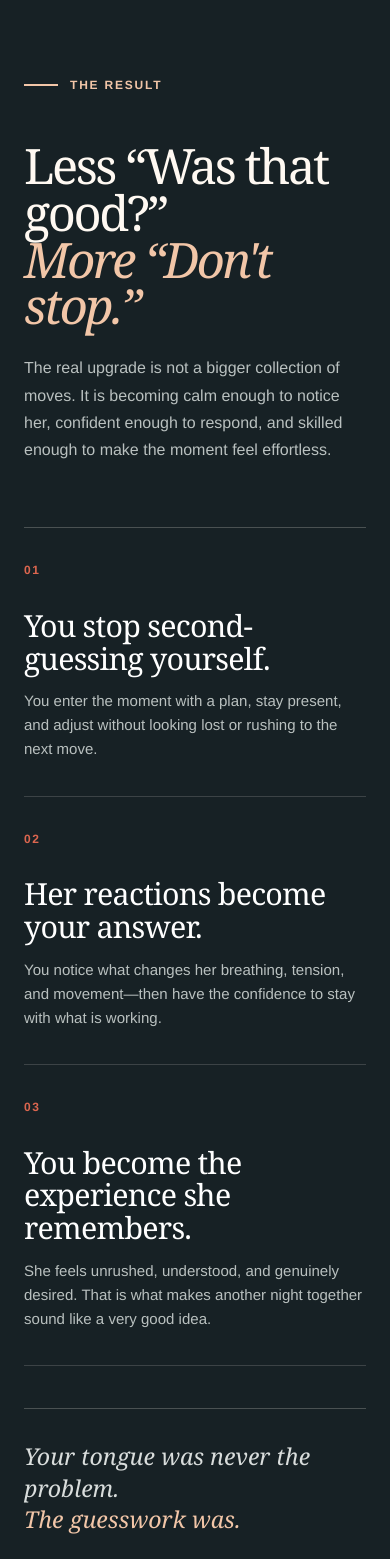
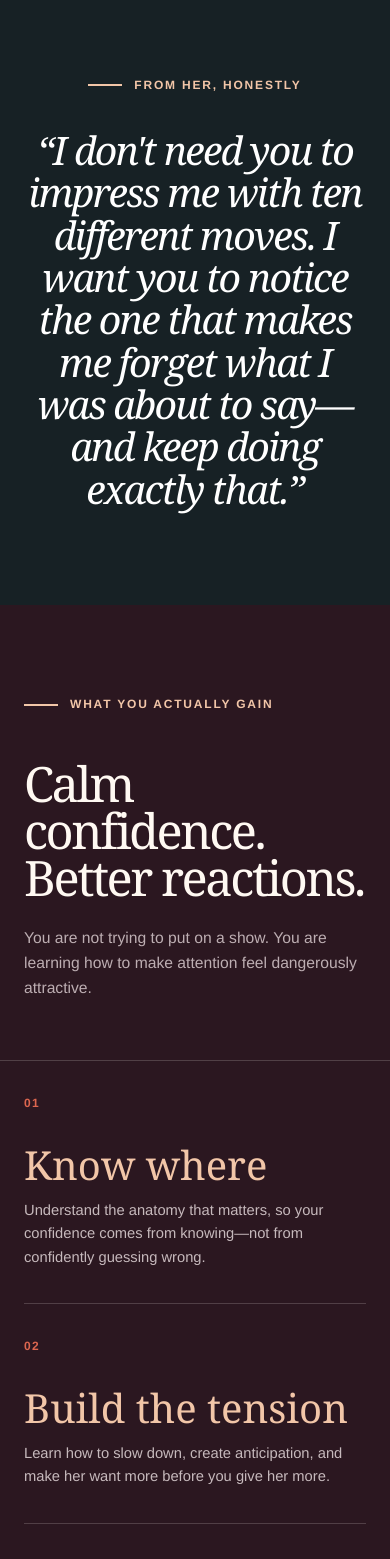
Before and after one commit to viscunlaurentiustorage-eng/Intimacy, a Next.js app: page / in a window 390 px wide. Shown: the part 1240-2799 px from the top of the page. Built offline with nearby package versions, Linux system fonts and the light colour scheme; no server answers.

Commit message:
Simplify second section to a woman-led quote

```diff
--- a/app/globals.css
+++ b/app/globals.css
@@ -63,22 +63,9 @@ h2 { font-size: clamp(3.25rem, 5.5vw, 5.8rem); line-height: .96; }
 .hero-book { width: min(360px, 76%); aspect-ratio: 384/600; position: relative; z-index: 1; overflow: hidden; background: #111; border-radius: 3px; box-shadow: 0 28px 60px rgba(43,23,32,.2); }
 .hero-book img, .offer-book img { object-fit: cover; }
 
-.recognition { padding-top: 135px; padding-bottom: 130px; color: var(--paper); background: #172125; }
-.recognition-heading { display: grid; grid-template-columns: .55fr 1.35fr .75fr; gap: 5vw; align-items: end; }
-.recognition-heading .eyebrow { align-self: start; }
-.recognition-heading h2 { max-width: 720px; margin-bottom: 0; font-size: clamp(3.3rem, 5.4vw, 5.7rem); }
-.recognition-heading h2 em { color: var(--peach); font-weight: 400; }
-.recognition-heading > p:last-child { margin: 0 0 6px; color: #b9c0bf; font-size: 1rem; line-height: 1.7; }
-.result-shift { margin-top: 85px; display: grid; grid-template-columns: repeat(3, 1fr); border-top: 1px solid rgba(255,249,242,.22); }
-.result-shift article { min-height: 300px; padding: 30px 38px 36px 0; border-right: 1px solid rgba(255,249,242,.16); }
-.result-shift article + article { padding-left: 38px; }
-.result-shift article:last-child { border-right: 0; }
-.result-shift article > span { color: var(--coral); font-size: .75rem; font-weight: 800; letter-spacing: .12em; }
-.result-shift h3 { max-width: 310px; margin: 56px 0 18px; color: #fff; font: 400 2rem/1.08 Georgia, serif; letter-spacing: -.025em; }
-.result-shift p { max-width: 330px; margin: 0; color: #b9c0bf; font-size: .94rem; }
-.recognition-close { margin-top: 65px; padding-top: 32px; display: flex; align-items: center; justify-content: space-between; gap: 32px; border-top: 1px solid rgba(255,249,242,.22); }
-.recognition-close p { margin: 0; color: #d9dddc; font: italic 400 1.45rem/1.35 Georgia, serif; }
-.recognition-close strong { color: var(--peach); font-weight: 400; }
+.recognition { min-height: 600px; padding-top: 130px; padding-bottom: 130px; display: flex; flex-direction: column; align-items: center; justify-content: center; color: var(--paper); background: #172125; text-align: center; }
+.recognition .eyebrow { justify-content: center; }
+.recognition blockquote { max-width: 1050px; margin: 12px auto 0; color: #fff; font: italic 400 clamp(2.8rem, 5.25vw, 5.45rem)/1.08 Georgia, serif; letter-spacing: -.045em; }
 
 .method-section { padding: 135px 0 0; color: var(--paper); background: var(--wine); }
 .method-intro { display: grid; grid-template-columns: .75fr 1.1fr .75fr; gap: 6vw; align-items: end; }
@@ -249,16 +236,8 @@ a:focus-visible, summary:focus-visible { outline: 3px solid var(--coral); outlin
   .hero-product { min-height: 450px; margin: 0 0 8px; order: 1; }
   .hero-product::before { width: min(330px, 78vw); height: 82%; }
   .hero-book { width: min(275px, 64vw); }
-  .recognition { padding-top: 90px; padding-bottom: 95px; }
-  .recognition-heading { grid-template-columns: 1fr; gap: 25px; }
-  .recognition-heading h2 { font-size: 3.45rem; }
-  .recognition-heading > p:last-child { max-width: 560px; }
-  .result-shift { margin-top: 58px; grid-template-columns: 1fr; }
-  .result-shift article, .result-shift article + article { min-height: auto; padding: 28px 0 34px; border-right: 0; border-bottom: 1px solid rgba(255,249,242,.16); }
-  .result-shift h3 { max-width: none; margin: 28px 0 14px; font-size: 1.9rem; }
-  .result-shift p { max-width: 560px; }
-  .recognition-close { margin-top: 42px; flex-direction: column; align-items: stretch; }
-  .recognition-close .buy-button { width: 100%; }
+  .recognition { min-height: 520px; padding-top: 90px; padding-bottom: 95px; }
+  .recognition blockquote { font-size: clamp(2.45rem, 10vw, 3.65rem); }
   .method-section { padding-top: 90px; }
   .method-intro { grid-template-columns: 1fr; gap: 24px; }
   .method-intro > p:last-child { grid-column: auto; }
@@ -321,7 +300,7 @@ a:focus-visible, summary:focus-visible { outline: 3px solid var(--coral); outlin
 
 @media (max-width: 410px) {
   .hero h1 { font-size: 3.25rem; }
-  .recognition-heading h2, .method-intro h2, .preview-intro h2, .outcomes-heading h2, .inside-heading h2, .offer-copy h2, .faq-heading h2, .closing-section h2 { font-size: 3.05rem; }
+  .method-intro h2, .preview-intro h2, .outcomes-heading h2, .inside-heading h2, .offer-copy h2, .faq-heading h2, .closing-section h2 { font-size: 3.05rem; }
   .outcomes-grid { grid-template-columns: 1fr; }
   .outcomes-grid article { min-height: 190px; }
   .hero-product { min-height: 430px; }
--- a/app/page.tsx
+++ b/app/page.tsx
@@ -5,12 +5,6 @@ const checkoutUrl =
   process.env.NEXT_PUBLIC_PAYHIP_CHECKOUT_URL ||
   "https://payhip.com/buy?s=1&cart_links%5B%5D=035Rp&qty%5B035Rp%5D=1";
 const displayPrice = process.env.NEXT_PUBLIC_EBOOK_PRICE || "$9.99";
-
-const resultShift = [
-  { title: "You stop second-guessing yourself.", text: "You enter the moment with a plan, stay present, and adjust without looking lost or rushing to the next move." },
-  { title: "Her reactions become your answer.", text: "You notice what changes her breathing, tension, and movement—then have the confidence to stay with what is working." },
-  { title: "You become the experience she remembers.", text: "She feels unrushed, understood, and genuinely desired. That is what makes another night together sound like a very good idea." },
-];
 
 const method = [
   { number: "01", title: "Know where", text: "Understand the anatomy that matters, so your confidence comes from knowing—not from confidently guessing wrong." },
@@ -89,13 +83,8 @@ export default function Home() {
       </section>
 
       <section className="recognition section-shell">
-        <div className="recognition-heading">
-          <p className="eyebrow eyebrow-light"><span />The result</p>
-          <h2>Less “Was that good?”<br /><em>More “Don&apos;t stop.”</em></h2>
-          <p>The real upgrade is not a bigger collection of moves. It is becoming calm enough to notice her, confident enough to respond, and skilled enough to make the moment feel effortless.</p>
-        </div>
-        <div className="result-shift">{resultShift.map((result, index) => <article key={result.title}><span>0{index + 1}</span><h3>{result.title}</h3><p>{result.text}</p></article>)}</div>
-        <div className="recognition-close"><p>Your tongue was never the problem.<br /><strong>The guesswork was.</strong></p><BuyButton label={`Replace the guesswork — ${displayPrice}`} inverse /></div>
+        <p className="eyebrow eyebrow-light"><span />From her, honestly</p>
+        <blockquote>“I don&apos;t need you to impress me with ten different moves. I want you to notice the one that makes me forget what I was about to say—and keep doing exactly that.”</blockquote>
       </section>
 
       <section className="method-section" id="method">
```
